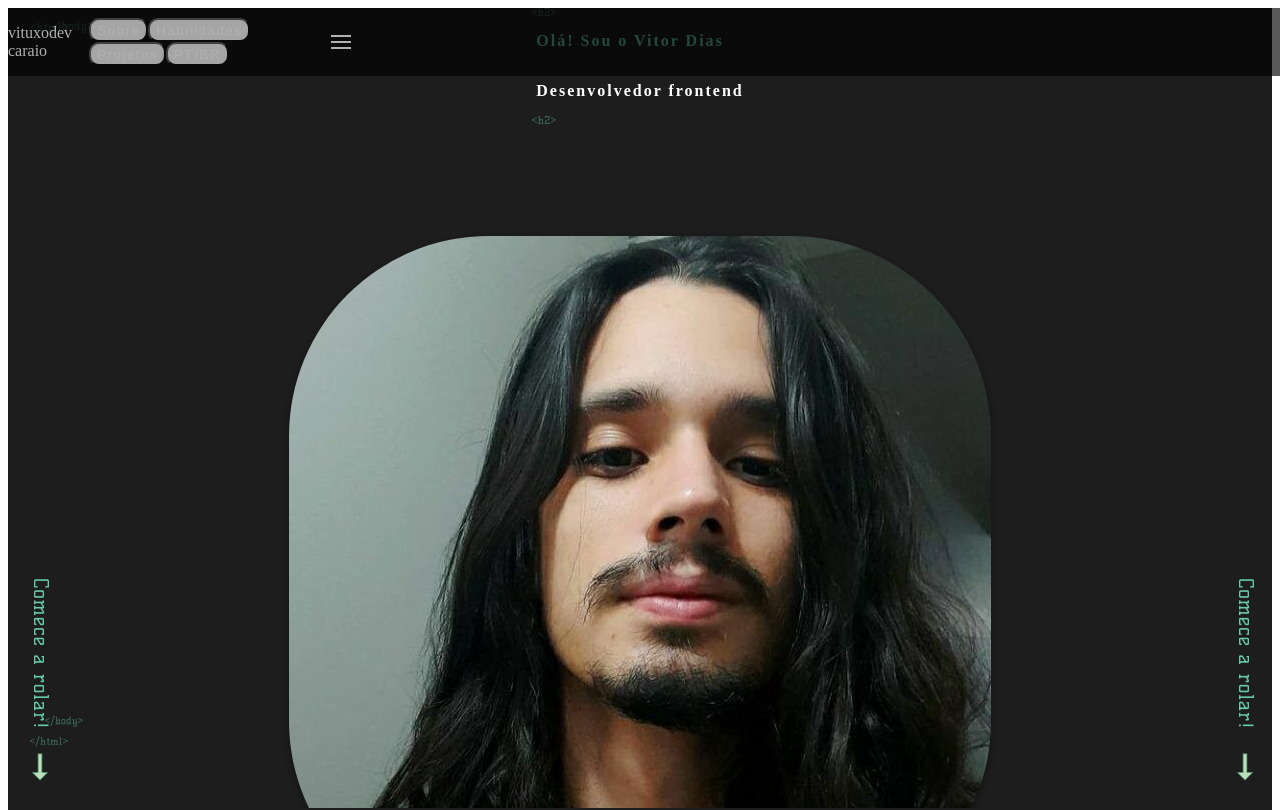
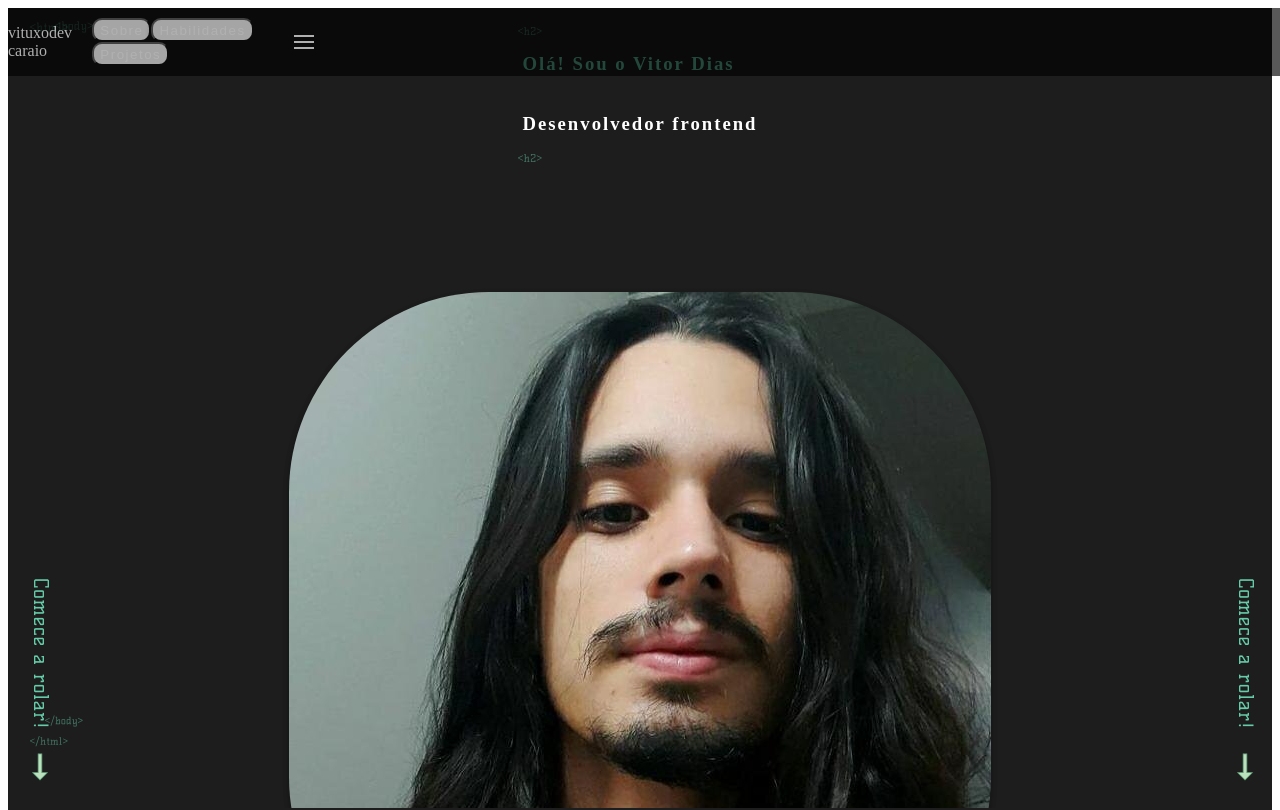
Before and after one commit to victorrdias/portfolio, a Next.js app: page / in a window 1280 px wide. Shown: the top 810 px of the page. Built offline with nearby package versions, Linux system fonts and the light colour scheme.

Commit message:
refatory code

```diff
--- a/components/Subhero.tsx
+++ b/components/Subhero.tsx
@@ -1,10 +1,11 @@
 import { Container, Flex, Text, Image } from "@chakra-ui/react";
-import React from "react";
+import React, { useRef } from "react";
 import SocialButtons from "./socialButtons/SocialButtons";
 
 const Subhero = () => {
   return (
     <Flex
+      as="section"
       px={{ base: "1rem", md: "5rem", lg: "8rem" }}
       py="6rem"
       h="max-content"
--- a/components/header/Header.tsx
+++ b/components/header/Header.tsx
@@ -6,6 +6,7 @@ import WebNav from "./WebNav";
 const Header = () => {
   return (
     <Flex
+      as="header"
       align="center"
       px={{ base: "2", md: "6" }}
       bgColor="black"
--- a/components/header/MobileNav.tsx
+++ b/components/header/MobileNav.tsx
@@ -4,8 +4,10 @@ import React, { useState } from "react";
 
 const MobileNav = () => {
   const [isOpen, setIsOpen] = useState();
+
   return (
     <Flex
+      as="aside"
       display={{ base: "flex", md: "none" }}
       w="100%"
       h="100%"
@@ -57,20 +59,6 @@ const MobileNav = () => {
           >
             Projetos
           </Button>
-          <Button
-            variant="invisible"
-            color="white"
-            borderRadius="10"
-            h="3vh"
-            boxShadow="rgba(0, 0, 0, 0.16) 0px 3px 6px, rgba(0, 0, 0, 0.23) 0px 3px 6px;"
-            _hover={{
-              color: "#65CCA9",
-            }}
-            fontWeight="normal"
-            letterSpacing={1.5}
-          >
-            PT/BR
-          </Button>
         </Flex>
       ) : (
         <></>
--- a/components/header/WebNav.tsx
+++ b/components/header/WebNav.tsx
@@ -1,10 +1,18 @@
 import { Flex, Button } from "@chakra-ui/react";
-import React from "react";
+import React, { useRef } from "react";
 
 const WebNav = () => {
+  const Sobre = useRef();
+  const scrollToSection = (elementRef) => {
+    window.scrollTo({
+      top: elementRef.current.offsetTop,
+      behavior: "smooth",
+    });
+  };
   return (
     <Flex gap={{ base: "0", md: "6" }} display={{ base: "none", md: "flex" }}>
       <Button
+        onClick={() => scrollToSection(Sobre)}
         variant="invisible"
         color="white"
         borderRadius="10"
@@ -46,20 +54,6 @@ const WebNav = () => {
       >
         Projetos
       </Button>
-      <Button
-        variant="invisible"
-        color="white"
-        borderRadius="10"
-        h="3vh"
-        boxShadow="rgba(0, 0, 0, 0.16) 0px 3px 6px, rgba(0, 0, 0, 0.23) 0px 3px 6px;"
-        _hover={{
-          color: "#65CCA9",
-        }}
-        fontWeight="normal"
-        letterSpacing={1.5}
-      >
-        PT/BR
-      </Button>
     </Flex>
   );
 };
--- a/components/hero/Hero.tsx
+++ b/components/hero/Hero.tsx
@@ -1,10 +1,10 @@
+import React from "react";
 import { Flex, Grid, GridItem, Image, Text } from "@chakra-ui/react";
-import React from "react";
 import InvertedSocialButtons from "../socialButtons/InvertedSocialButtons";
-import { BsArrowDownCircle } from "react-icons/bs";
+
 const Hero = () => {
   return (
-    <Flex minH="100vh" h="100vh" maxW="100vw" bgColor="#1d1d1d">
+    <Flex minH="100vh" h="100vh" maxW="100vw" bgColor="#1d1d1d" as="section">
       <Image
         src="/assets/html-1.svg"
         boxSize="2.4rem"
@@ -41,6 +41,7 @@ const Hero = () => {
       <Grid
         templateColumns={{ base: "repeat(1,1fr)", md: "repeat(2,1fr)" }}
         w="100%"
+        as="aside"
       >
         <GridItem
           as={Flex}
@@ -53,7 +54,7 @@ const Hero = () => {
           justify="center"
           w={{ base: "100vw", md: "100%" }}
         >
-          <Flex direction="column">
+          <Flex direction="column" as="h1">
             <Image alt="asd" w="1.5rem" opacity="0.5" src="/assets/h2-1.svg" />
 
             <Text
@@ -77,6 +78,7 @@ const Hero = () => {
             <Image alt="asd" w="1.5rem" opacity="0.5" src="/assets/h2-1.svg" />
           </Flex>
           <Flex
+            as="section"
             direction="column"
             align={{ base: "center", md: "center", lg: "center" }}
             gap="7rem"
--- a/components/socialButtons/InvertedSocialButtons.tsx
+++ b/components/socialButtons/InvertedSocialButtons.tsx
@@ -6,7 +6,7 @@ import { TiSocialLinkedinCircular } from "react-icons/ti";
 
 const InvertedSocialButtons = () => {
   return (
-    <Flex gap="6" alignItems="center">
+    <Flex gap="6" alignItems="center" as="button">
       <Link href="https://github.com/victorrdias" isExternal>
         <IconButton
           color="#65CCA9"
--- a/pages/index.tsx
+++ b/pages/index.tsx
@@ -2,7 +2,6 @@ import React from "react";
 import Footer from "../components/footer/Footer";
 import Header from "../components/header/Header";
 import Hero from "../components/hero/Hero";
-
 import MyProjects from "../components/projects/MyProjects";
 import ScrollToTop from "../components/scrollToTop";
 import Skills from "../components/skills";
```
